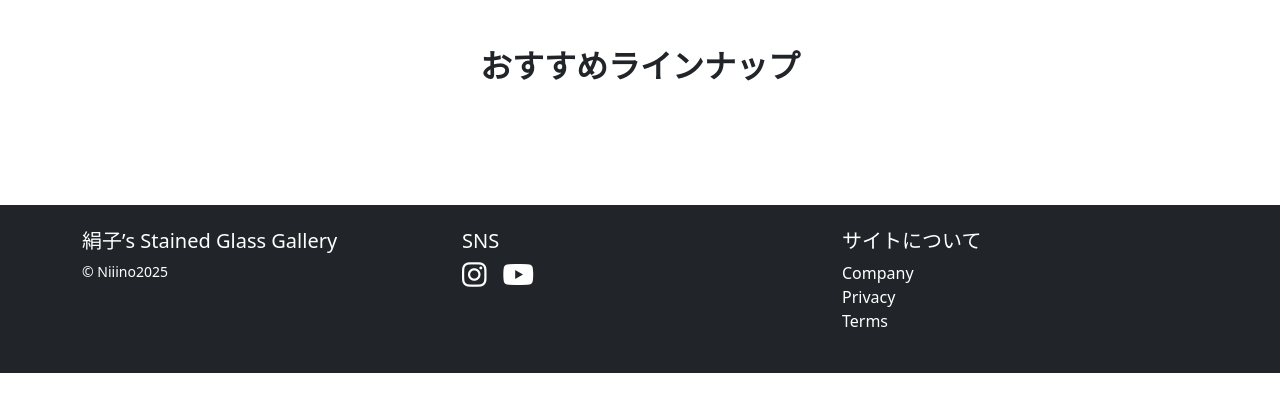
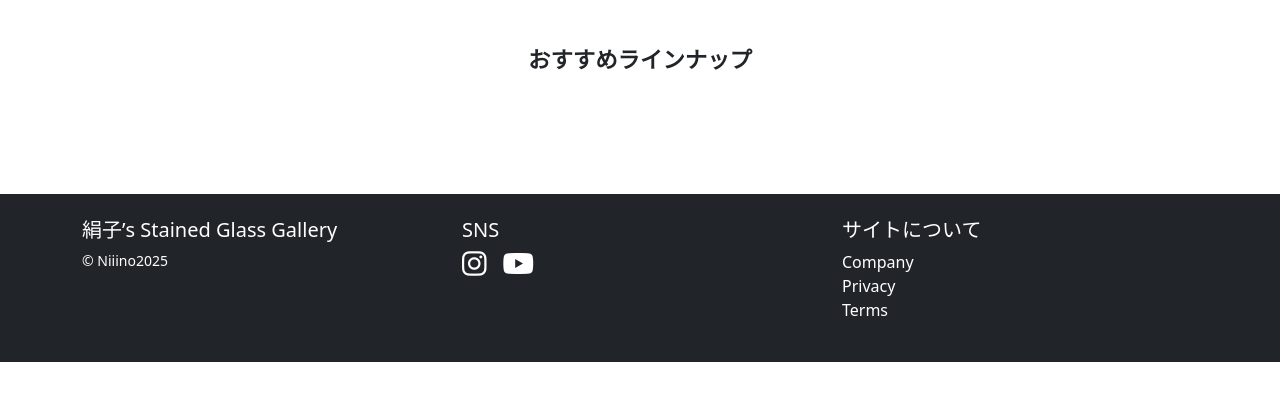
Before and after one commit to kentN1128/Kinuchan, a Django app: page / in a window 1280 px wide. Shown: the part 401-800 px from the top of the page. Run offline with Django 5.2, Linux system fonts and the light colour scheme; data that the repository does not hold is empty; some libraries are stand-ins or nearby versions.

Commit message:
文字の大きさ

```diff
--- a/static/css/style.css
+++ b/static/css/style.css
@@ -42,3 +42,9 @@
 .animate-slidein {
   animation: slidein 1s ease-out forwards;
 }
+
+.responsive-title {
+  font-size: clamp(1rem, 2.5vw, 1.4rem);
+  font-weight: 600;
+  text-align: center;
+}
--- a/templates/pages/index.html
+++ b/templates/pages/index.html
@@ -6,7 +6,7 @@
 
 <div class="container px-5" style="max-width:100%">
 <div class="row my-5">
-<h5 class="section-title animate-slidein text-center mb-4">おすすめラインナップ</h5>
+<h5 class="section-title animate-slidein text-center mb-4 responsive-title">おすすめラインナップ</h5>
   {% for object in POPULAR_ITEMS %}
     {% if forloop.counter == 1 or forloop.counter == 2 or forloop.counter == 3 %}
     <div class="col-4 col-lg-4 my-3">
--- a/templates/pages/item.html
+++ b/templates/pages/item.html
@@ -20,7 +20,7 @@
 </div>
     <div class="col-12 col-lg-6">
       <div class="border p-3 text-left text-dark overflow-hidden">
-        <h2 class="display-5">{{object.name}}</h2>
+        <h2 class="responsive-title display-5">{{object.name}}</h2>
         <p class="lead">
           <a href="/categories/{{object.category.slug}}/"
             class="badge rounded-pill bg-info text-dark me-1 text-decoration-none">{{object.category.name}}</a>
@@ -49,7 +49,7 @@
       </div>
     </div>
   </div>
-  <h2>おすすめ</h2>
+  <h2 class="responsive-title">おすすめ</h2>
   <div class="row mb-5">
     {% for object in ADDTIONAL_ITEMS %}
     <div class="col-12 col-lg-3 my-3">
--- a/templates/pages/list.html
+++ b/templates/pages/list.html
@@ -4,7 +4,7 @@
 
 <div class="row m-5">
   <div class="col-12 my-3">
-    <h1>{{ title }}</h1>
+    <h1 class="responsive-title">{{ title }}</h1>
   </div>
   {% for object in object_list %}
   <div class="col-12 col-lg-3 my-3">
--- a/templates/snippets/item_box.html
+++ b/templates/snippets/item_box.html
@@ -10,7 +10,7 @@
     </div>
     <div class="bg-light text-center text-secondary overflow-hidden">
       <div class="my-2 py-2">
-        <h2 class="lead">{{object.name}} - ¥{{object.price}}（税別）</h2>
+        <h2 class="lead responsive-title">{{object.name}} - ¥{{object.price}}（税別）</h2>
       </div>
     </div>
   </div>
```
